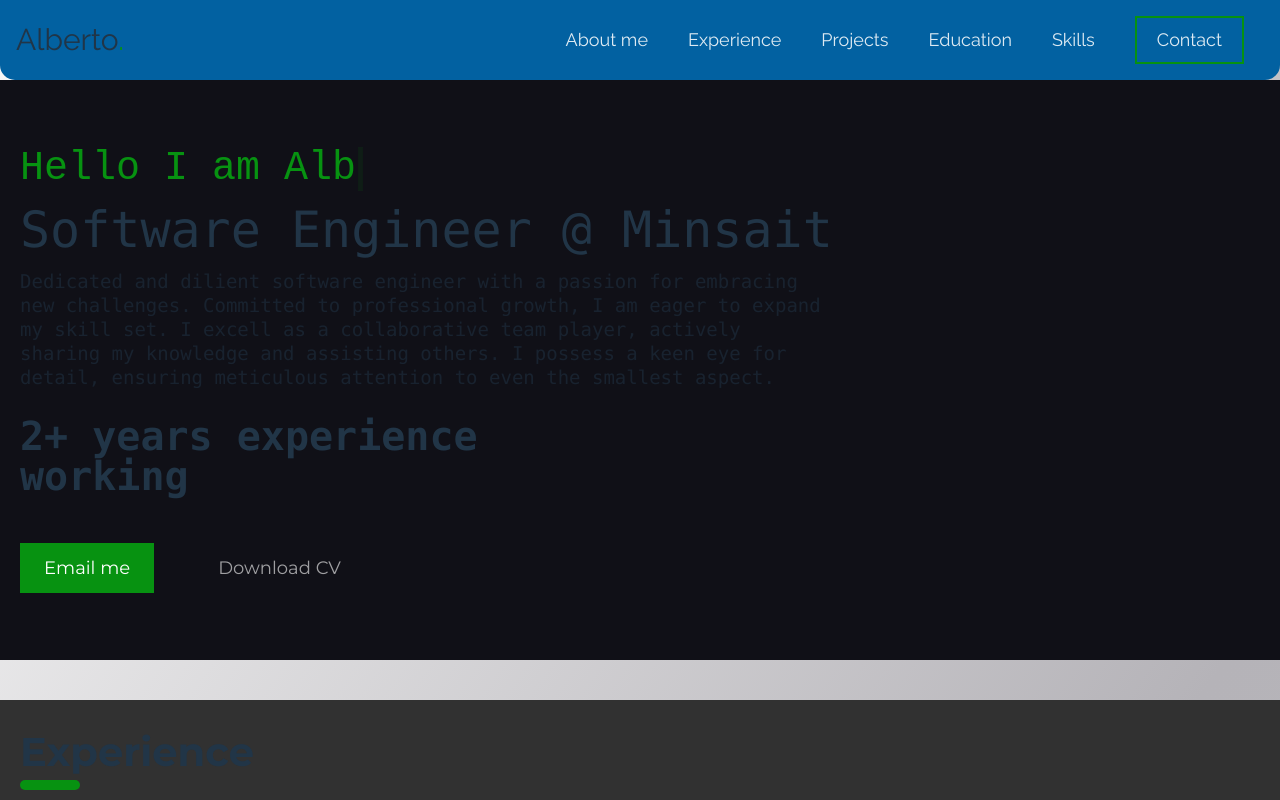
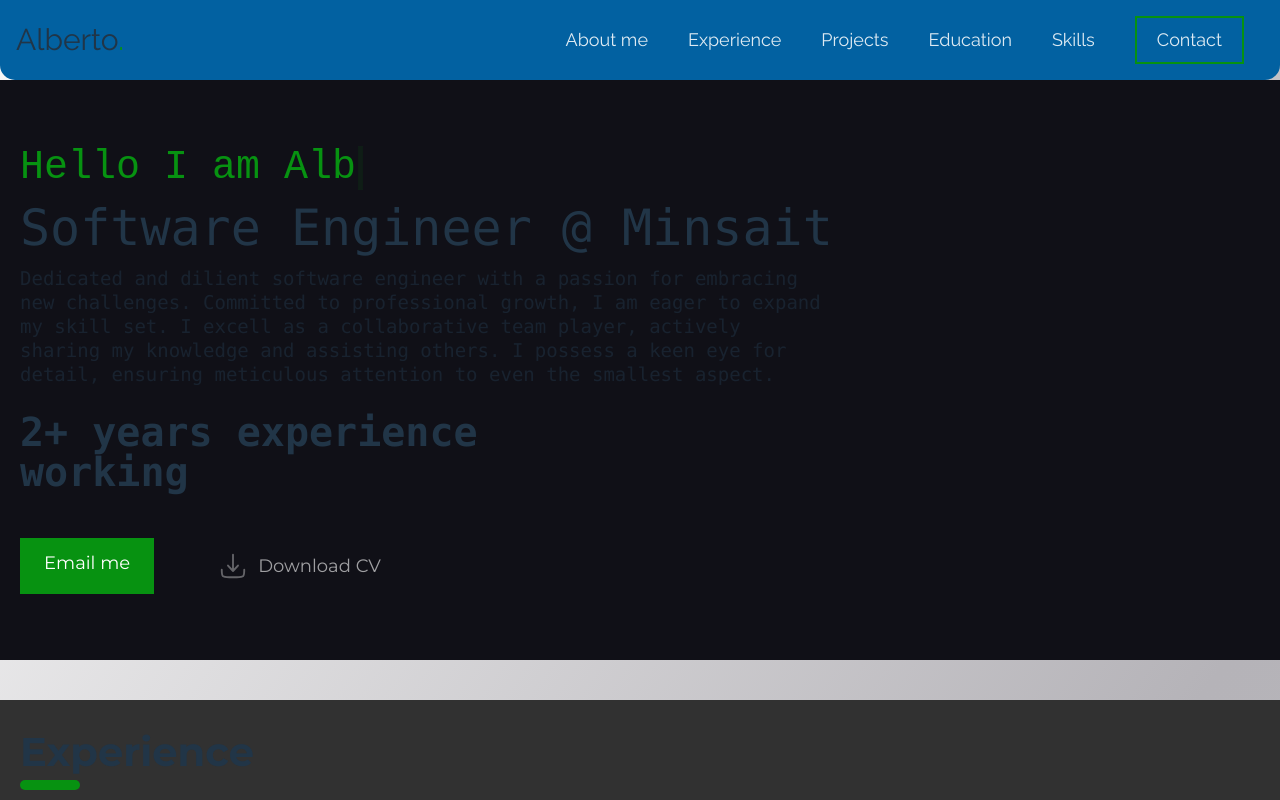
Before and after one commit to agarciadk/portfolio, a React (Vite) app: page / in a window 1280 px wide. Shown: the top 800 px of the page. Built offline with nearby package versions, Linux system fonts and the light colour scheme.

Commit message:
feat(Presentation): change span tag to p tag, add download icon

```diff
--- a/src/components/Presentation/index.tsx
+++ b/src/components/Presentation/index.tsx
@@ -2,6 +2,7 @@ import { FC } from 'react'
 import { JSX } from 'react/jsx-runtime'
 import './Presentation.css'
 import './TypeWriter.css'
+import downloadCV from '../../assets/download.svg'
 import Section from '../Section'
 
 interface PresentationProps {
@@ -14,13 +15,13 @@ const Presentation: FC<PresentationProps> = ({ profilePic }): JSX.Element => {
 			<div className='input-wrapper green'>
 				<span className='placeholder'></span>
 			</div>
-			<span className='position'>Software Engineer @ Minsait</span>
-			<span className='description'>Dedicated and dilient software engineer with a passion
+			<p className='position'>Software Engineer @ Minsait</p>
+			<p className='description'>Dedicated and dilient software engineer with a passion
 				for embracing new challenges. Committed to professional growth, I am eager to expand
 				my skill set. I excell as a collaborative team player, actively sharing my knowledge
 				and assisting others. I possess a keen eye for detail, ensuring meticulous attention
 				to even the smallest aspect.
-			</span>
+			</p>
 			<span className='years'>2+ years experience working</span>
 			<div className="actions">
 				<a
@@ -32,7 +33,9 @@ const Presentation: FC<PresentationProps> = ({ profilePic }): JSX.Element => {
 				>
 					Email me
 				</a>
+
 				<a className='download-cv-btn' href='/Frontend_Developer-Alberto_Garcia_de_Paredes-CV.pdf' title='Download CV' download>
+					<img src={downloadCV} alt="download icon" className='icon' />
 					Download CV
 				</a>
 			</div>
```
